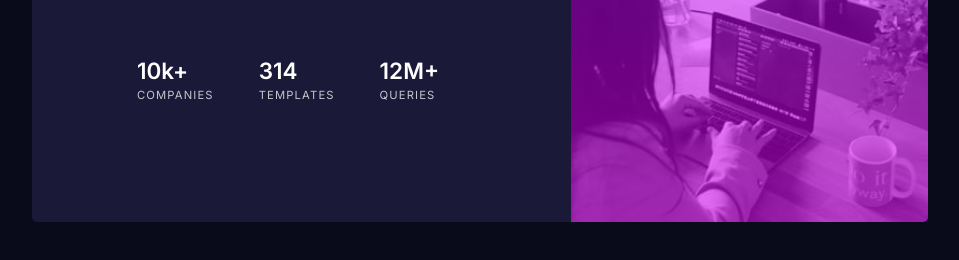
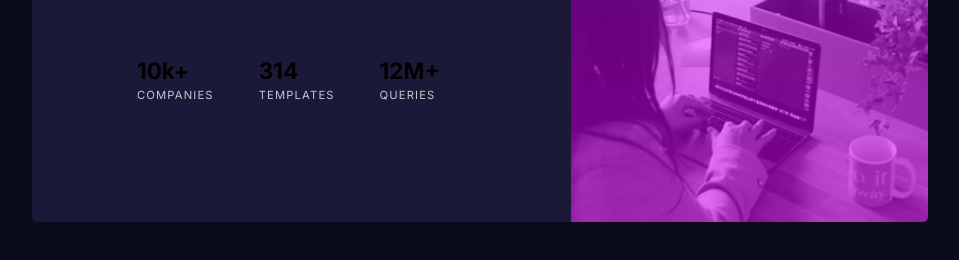
Before and after one commit to paulpdoa/stats-preview-frontend-mentor, a website: page index.html in a window 1280 px wide. Shown: the part 418-678 px from the top of the page, without its empty margins (160-1119 px from the left). Drawn offline with Linux system fonts and the light colour scheme.

Commit message:
changed to h2

```diff
--- a/index.html
+++ b/index.html
@@ -30,15 +30,15 @@
         experience, and overall efficiency.</p>
         <div class="numbers">
           <div>
-            <h3>10k+</h3>
+            <h2>10k+</h2>
             <span>COMPANIES</span>
           </div>
           <div>
-            <h3>314</h3>
+            <h2>314</h2>
             <span>TEMPLATES</span>
           </div>
           <div>
-            <h3>12M+</h3>
+            <h2>12M+</h2>
             <span>QUERIES</span>
           </div>
         </div>
```
